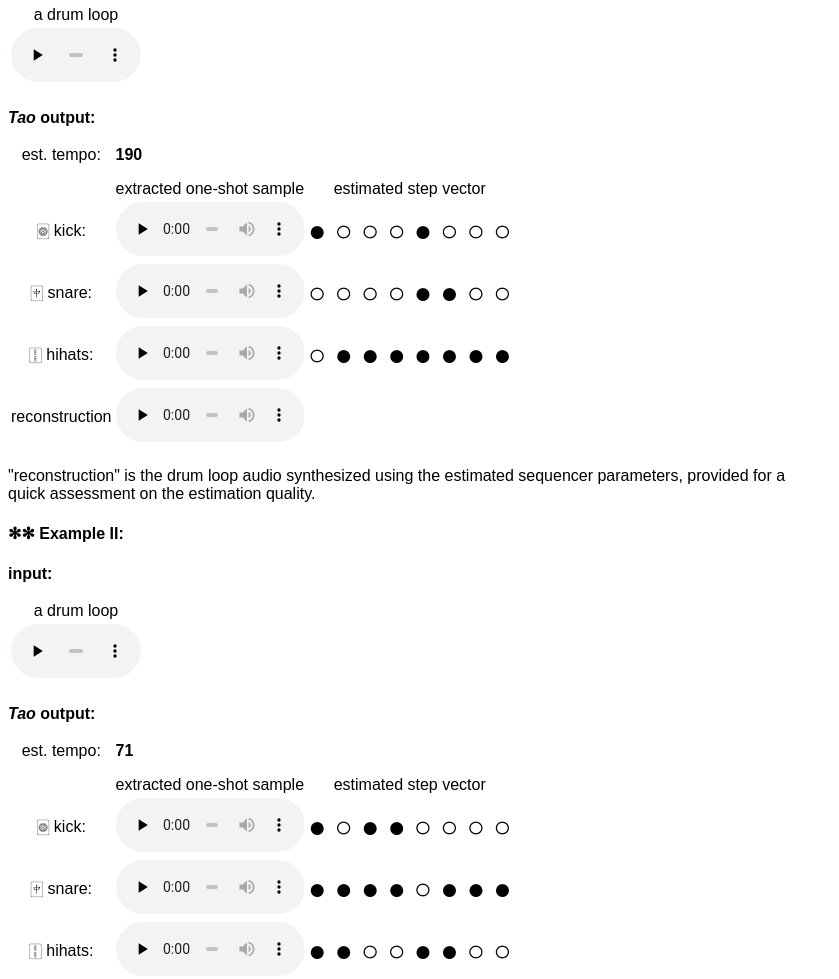
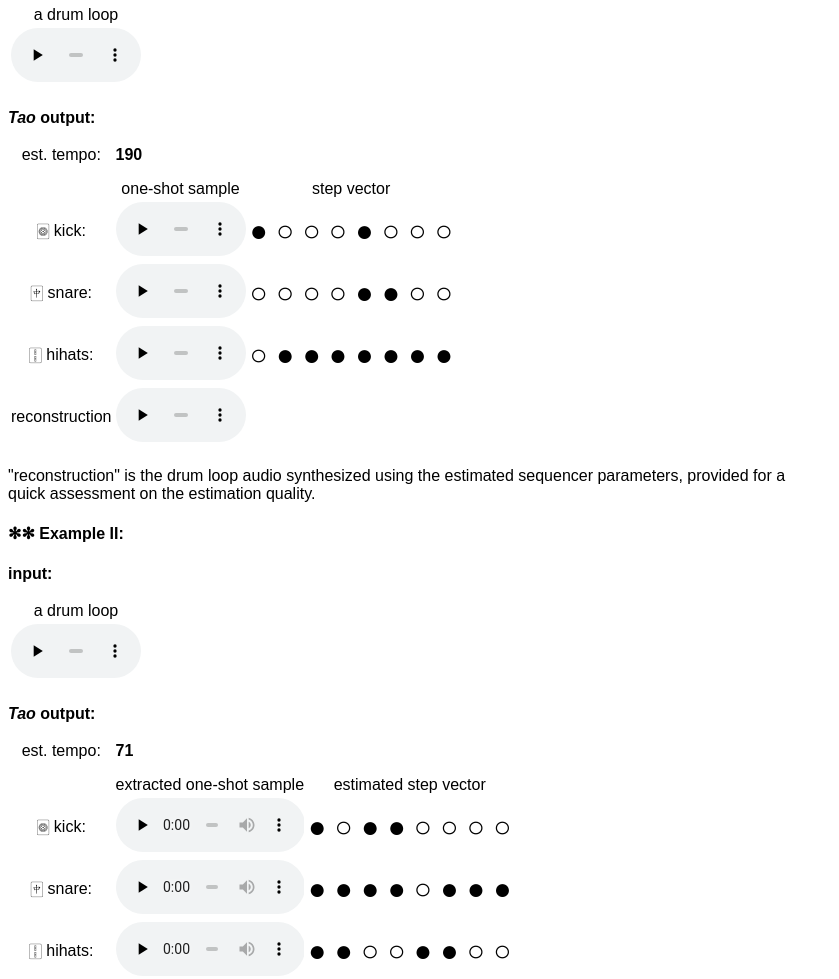
Before and after one commit to red-x-silver/the-drum-machine-of-tao, a plain HTML site: page index.html in a window 1280 px wide. Shown: the part 888-1867 px from the top of the page, without its empty margins (0-839 px from the left). Drawn offline with Linux system fonts and the light colour scheme.

Commit message:
Update index.html

```diff
--- a/index.html
+++ b/index.html
@@ -138,8 +138,8 @@
 					  <tr><td></td></tr>
 					  <tr><td></td></tr>
 					<th></th>
-					<th>extracted one-shot sample</th>
-					<th>estimated step vector</th>
+					<th>one-shot sample</th>
+					<th>step vector</th>
 				  </tr>
 				  <tr>
 					<th>🀙 kick:</th>
```
